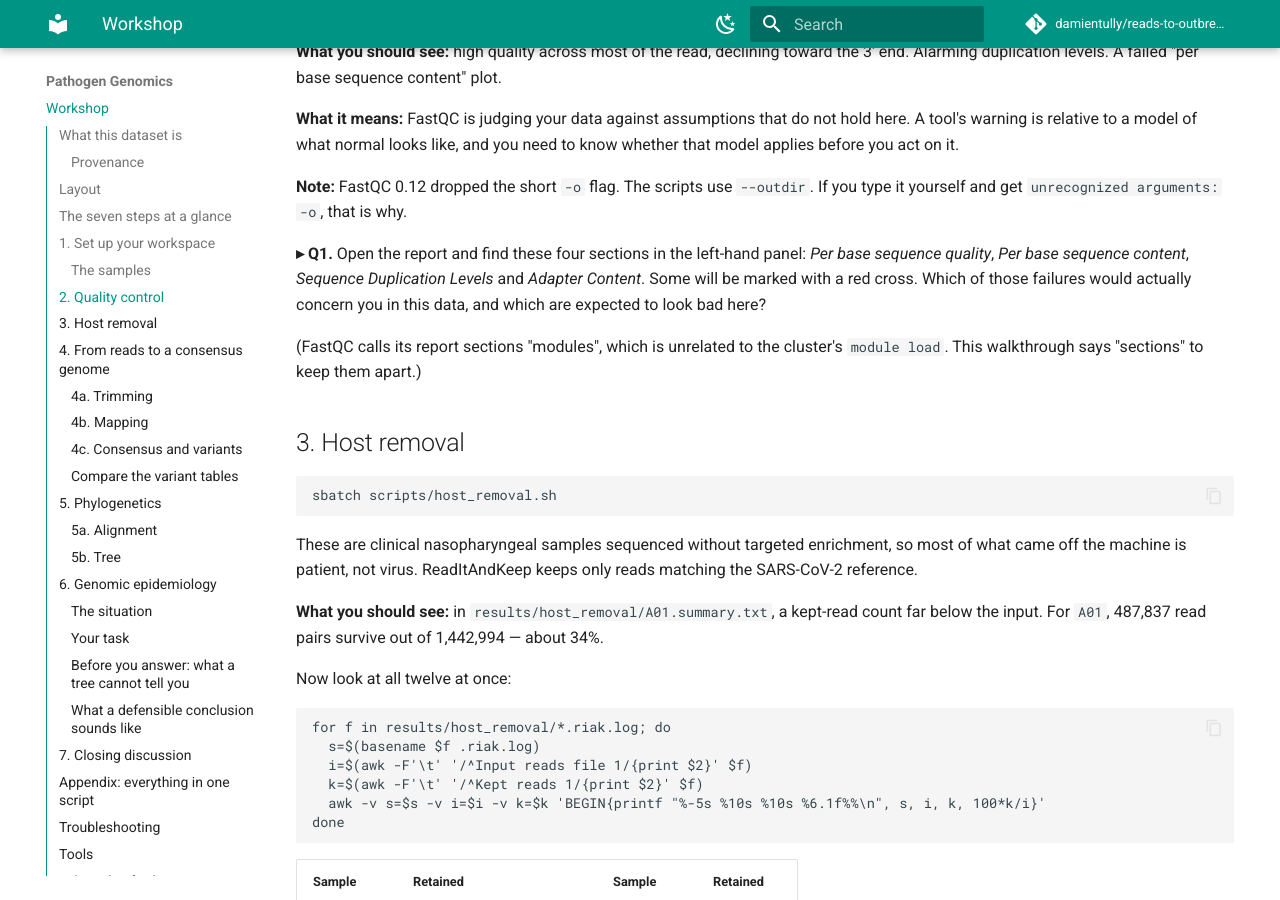
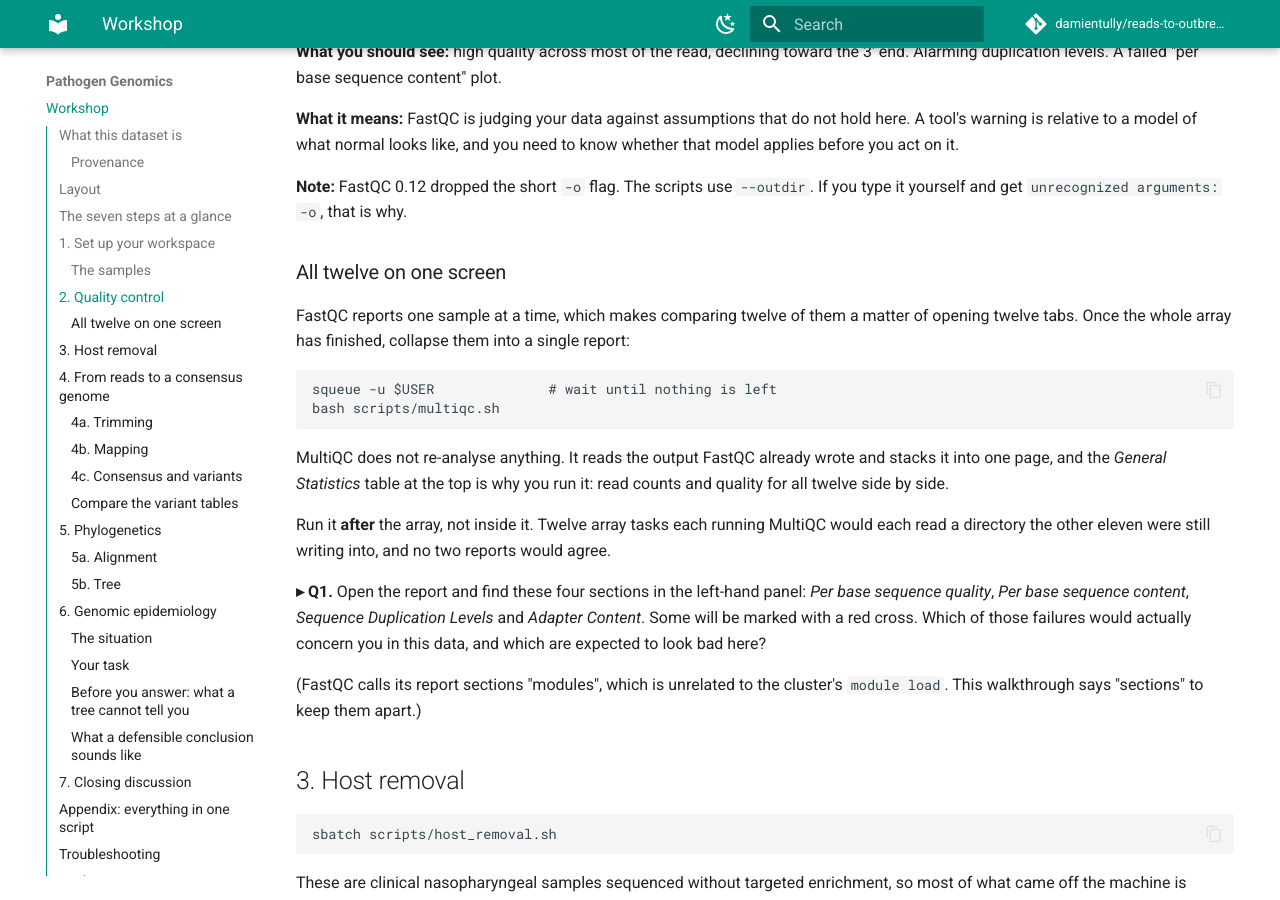
Before and after one commit to damientully/reads-to-outbreaks, an MkDocs documentation site: the page built from docs/index.md, in a window 1280 px wide and 900 px high, scrolled down 3699 px. Built offline with MkDocs 1.6.1 and Material for MkDocs 9.7.7, drawn with Linux system fonts in a browser that asks for light colours; comment, search, counter and statistics services are not loaded; some of the changed text lies outside the part shown.

Commit message:
Take MultiQC out of the array; run it once over all samples
qc.sh ran `multiqc -o results/qc -n ${SAMPLE}_multiqc results/qc` inside a
twelve-task array. Every task scanned results/qc while its eleven siblings
were still writing FastQC output into it, so each of the twelve reports
aggregated a different arbitrary subset and none was reproducible. The
walkthrough never mentioned MultiQC, so none of them was ever opened.

MultiQC now runs once, from scripts/multiqc.sh on the login node, after the
array finishes: one report over all twelve samples, which is the only form
in which it says anything FastQC does not. It warns when it finds fewer than
24 FastQC files, since that means the array is still running, and covers
results/trimming too when that exists.

trimming.sh loaded the multiqc module without ever calling it; removed.

docs/index.md gains a short section on running it and on why it is a
separate step, and the tools table now distinguishes per-sample QC from
all-sample QC.

````diff
--- a/docs/index.md
+++ b/docs/index.md
@@ -196,6 +196,25 @@ you need to know whether that model applies before you act on it.
 
 **Note:** FastQC 0.12 dropped the short `-o` flag. The scripts use `--outdir`. If
 you type it yourself and get `unrecognized arguments: -o`, that is why.
+
+### All twelve on one screen
+
+FastQC reports one sample at a time, which makes comparing twelve of them a
+matter of opening twelve tabs. Once the whole array has finished, collapse them
+into a single report:
+
+```
+squeue -u $USER              # wait until nothing is left
+bash scripts/multiqc.sh
+```
+
+MultiQC does not re-analyse anything. It reads the output FastQC already wrote
+and stacks it into one page, and the *General Statistics* table at the top is
+why you run it: read counts and quality for all twelve side by side.
+
+Run it **after** the array, not inside it. Twelve array tasks each running
+MultiQC would each read a directory the other eleven were still writing into,
+and no two reports would agree.
 
 **▸ Q1.** Open the report and find these four sections in the left-hand panel:
 *Per base sequence quality*, *Per base sequence content*, *Sequence Duplication
@@ -555,7 +574,8 @@ All from `/software/modulefiles` unless noted.
 
 | Need | Module |
 | --- | --- |
-| Read QC | `fastqc/0.12.1`, `multiqc/1.35` |
+| Read QC, per sample | `fastqc/0.12.1` |
+| Read QC, all samples at once | `multiqc/1.35` |
 | Trimming | `fastp/1.3.7` |
 | Host removal | `read_keep/0.3.0` (binary: `readItAndKeep`) |
 | Mapping | `minimap2/2.31`, `samtools/1.22.1` |
````
Also changed, not shown: 3 other files.
